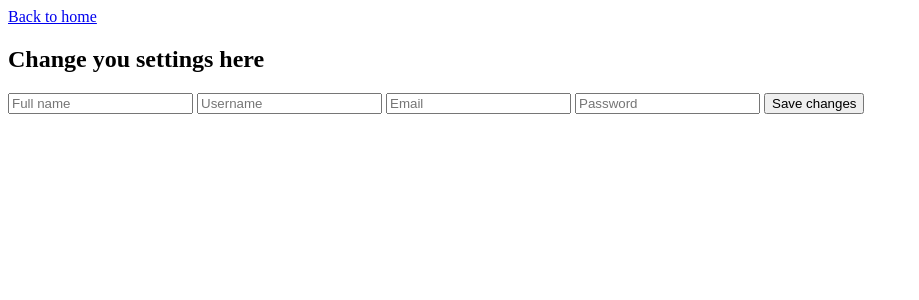
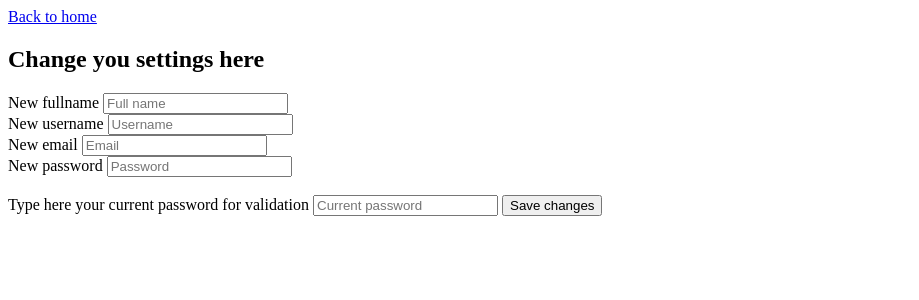
Before and after one commit to thomasvanmalderen/IMDstagram-1, a PHP site: page /changeProfile.php in a window 1280 px wide. Shown: the top 300 px of the page, without its empty margins (0-919 px from the left). Run offline with PHP 8.4, Linux system fonts and the light colour scheme.

Commit message:
Added some validation to the changeProfile.php

```diff
--- a/changeProfile.php
+++ b/changeProfile.php
@@ -2,45 +2,69 @@
 
     // IMDSTAGRAM CODE: LOGIN FORM - Last edited: 20/03/2016
     //######################################################
+
+    session_start();
 
     // INCLUDE CLASSES
     include_once("classes/user.class.php");
     include_once("classes/db.class.php");
 
     // CHANGE INFO FUNCTION
-    if(!empty($_POST)){
 
-    if($_POST['action'] === "verander") {
+    if(!empty($_POST)) {
 
-        if( !empty($_POST["fullname"]) && !empty($_POST["username"]) && !empty($_POST["email"]) && !empty($_POST["password"])){
-            $
+        if ($_POST['action'] === "verander") {
 
-            $user = new User();
-            $user->Fullname = $_POST["fullname"];
-            $user->Username = $_POST["username"];
-            $user->Email = $_POST["email"];
-            $user->Password = $_POST["password"];
-            $user->Update($_POST["username"]);
-            //$_SESSION['email'] = $_POST["email"];
+            if ($_POST['old_password'] === $_SESSION['password']) {
 
-            }  else {
-                // USER NOT FOUND
-                $feedback = "Could not save changes";
-            }
-        }else{
-            // EMPTY FIELDS
-            $feedback = "Please fill in all the fields";
-        }
-    }
+                if (!empty($_POST["fullname"])) {
+
+                    $feedback = "Fullname has your attention";
+                    $changer = new User();
+                    $changer->Fullname = $_POST["fullname"];
+
+                    // CONNECTION WITH DATABASE
+                    /*$email = $_SESSION['email'];*/
+
+                    $PDO = Db::getInstance();
+
+                    /*$query = $PDO->prepare("SELECT id FROM users WHERE email='$email'");
+                    $query->execute();
+                    $result = $query->fetchAll();
+                    $v_result = var_dump((string)$result);
+                    // PREPARE QUERY
+                    $statement = $PDO->prepare('UPDATE Users SET fullname=:fullname WHERE id=' . $v_result[0]);
+
+                    // BIND VALUES TO QUERY
+                    $statement->bindValue(":fullname", $this->Fullname);
+
+                    $statement->execute();*/
 
 
+
+                } else {
+                    // USER NOT FOUND
+                    $feedback = "You asked for no changes";
+                }
+
+            } else {
+                //WRONG PASSWORD
+                $feedback = "Wrong password";
+            }
+
+        } else {
+            // EMPTY FIELDS
+            $feedback = "You cannot send an empty form";
+        }
+
+    }
 
 
 ?><!DOCTYPE html>
 <html lang="en">
 <head>
     <meta charset="UTF-8">
-    <title>Document</title>
+    <title>Profile settings</title>
 </head>
 <body>
 
@@ -55,10 +79,23 @@
 	    <?php endif; ?>
         <h2>Change you settings here</h2>
         <form action="<?php echo $_SERVER['PHP_SELF']; ?>" method="post">
-            <input type="text" name="fullname" placeholder="Full name" />
-            <input type="text" name="username" placeholder="Username" />
-            <input type="email" name="email" placeholder="Email" />
-            <input type="password" name="password" placeholder="Password" />
+            <label for="fullname">New fullname</label>
+                <input type="text" name="fullname" placeholder="Full name" id="fullname" />
+            <br>
+            <label for="username">New username</label>
+                <input type="text" name="username" placeholder="Username" id="username" />
+            <br>
+            <label for="email">New email</label>
+                <input type="email" name="email" placeholder="Email" id="email" />
+            <br>
+            <label for="new_password">New password</label>
+                <input type="password" name="new_password" placeholder="Password" id="new_password" />
+            <br>
+            <br>
+
+            <label for="old_password">Type here your current password for validation</label>
+            <input type="password" name="old_password" placeholder="Current password" id="old_password">
+
 
             <input type="hidden" name="action" value="verander">
             <input type="submit" name="btnSignup" value="Save changes"/>
--- a/classes/user.class.php
+++ b/classes/user.class.php
@@ -125,7 +125,7 @@
             if(!empty($this->m_sUsername) && !empty($this->m_sFullname) && !empty($this->m_sEmail) && !empty($this->m_sPassword)){
 
                 // CONNECTION WITH DATABASE
-                $conn = new PDO("mysql:host=localhost;dbname=db_imdstagram", "root", "root");
+                $conn = new PDO("mysql:host=localhost;dbname=db_imdstagram", "root", "");
 
                 // PREPARE QUERY
                 $statement = $conn->prepare("INSERT INTO Users (username, fullname, email, password) VALUES (:username, :fullname, :email, :password)");
@@ -152,7 +152,7 @@
             if(!empty($this->m_sUsername) && !empty($this->m_sFullname) && !empty($this->m_sEmail) && !empty($this->m_sPassword)){
 
                 // CONNECTION WITH DATABASE
-                $conn = new PDO("mysql:host=localhost;dbname=db_imdstagram", "root", "root");
+                $conn = new PDO("mysql:host=localhost;dbname=db_imdstagram", "root", "");
 
                 //$query = mysql_query("SELECT * FROM Users");
                 //$row = mysql_fetch_array($query);
```
